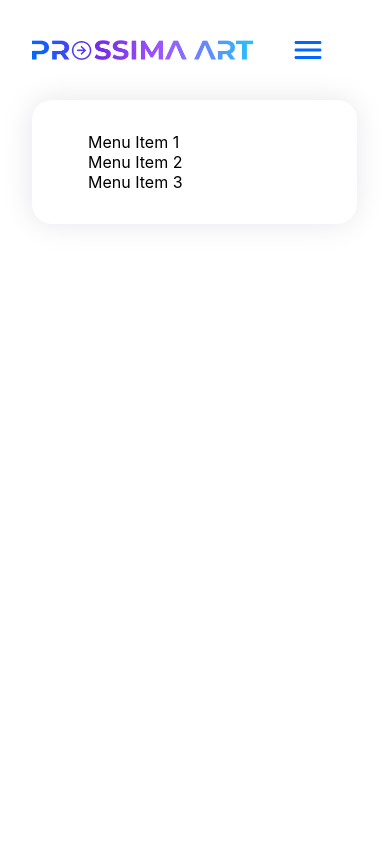
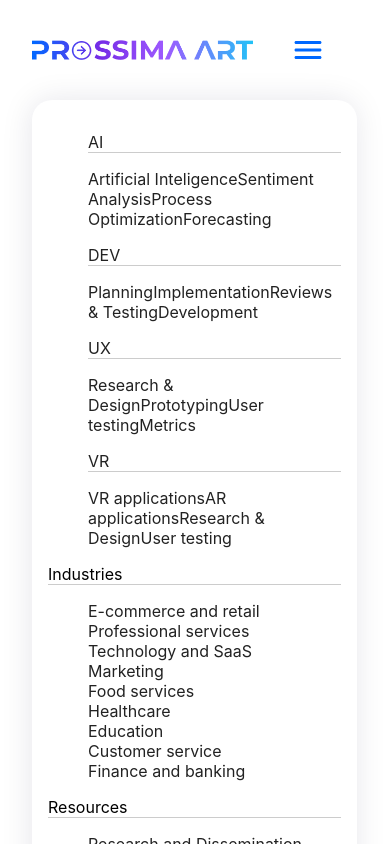
Before and after one commit to alanny-design/header-flyout-menu, a React (Create React App) app: page / in a window 390 px wide. Both pictures are taken after a click on the item 305 px from the left and 50 px from the top of the page. Shown: the top 844 px of the page. Built offline with nearby package versions, Linux system fonts and the light colour scheme.

Commit message:
feat(mobile): adds rendering functions to the mobile menu

```diff
--- a/src/App.css
+++ b/src/App.css
@@ -185,4 +185,6 @@
     display: none;
   }
 }
-/* Media Queries */
+.title-mobile {
+  border-bottom: 1px solid #ccc;
+}
--- a/src/App.js
+++ b/src/App.js
@@ -123,13 +123,31 @@
   const refIndustries = useRef();
   const refResources = useRef();
 
+  const refMobileMenu = useRef();
+  const [tamanhoTela, setTamanhoTela] = useState(window.innerWidth);
+
+  useEffect(() => {
+    function handleResize() {
+      setTamanhoTela(window.innerWidth);
+    }
+
+    window.addEventListener('resize', handleResize);
+
+    return () => {
+      window.removeEventListener('resize', handleResize);
+    };
+  }, []);
+
+  const isMobile = tamanhoTela <= 768;
+
   useEffect(() => {
     const handleClickOutside = (event) => {
       if (
-        !refSolutions.current.contains(event.target) &&
-        !refIndustries.current.contains(event.target) &&
-        !refResources.current.contains(event.target) &&
-        !document.querySelector('.navbar-menu').contains(event.target)
+        !refSolutions.current?.contains(event.target) &&
+        !refIndustries.current?.contains(event.target) &&
+        !refResources.current?.contains(event.target) &&
+        !refMobileMenu.current?.contains(event.target) &&
+        !(isMobile && document.querySelector('.hamburger-menu').contains(event.target))
       ) {
         setIsOpenSolutions(false);
         setIsOpenIndustries(false);
@@ -142,16 +160,14 @@
     return () => {
       document.removeEventListener("mousedown", handleClickOutside);
     };
-  }, [refSolutions, refIndustries, refResources]);
-
-
+  }, [refSolutions, refIndustries, refResources, refMobileMenu, isMobile]);
 
   return (
     <nav className="navbar">
       <div className="navbar-logo">
         <img src={Logo} alt="Logo" />
       </div>
-
+      {!isMobile &&
         <ul className={`navbar-menu ${isOpenSolutions ? "navbar-menu-open" : ""}`}>
           <li className="navbar-menu-item" onClick={toggleMenuSolutions}>
             {NavList.Solutions[0].name}
@@ -162,10 +178,9 @@
           <li className="navbar-menu-item" onClick={toggleMenuResourses}>
             {NavList.Solutions[2].name}
           </li>
-      </ul>
+        </ul>}
       <button className="navbar-contact-btn">Contact</button>
 
-      {/* Float Menu SOLUTIONS*/}
       <div
         ref={refSolutions}
         className={`navbar-flyout-menu ${isOpenSolutions ? "navbar-flyout-menu-open" : ""
@@ -174,35 +189,13 @@
         <ul>
           <li
             className="adjustment"
-          // onClick={() => {
-          //   setIsOpenSolutions(false);
-          // }}
           >
             {NavList.Solutions.map((item) => (
-              <a href={item.href} target="_blank" key={item.name} className="d-flex flex-row" style={{ textDecoration: "none", color: "#222" }}>
-                <div>
-                  <item.icon aria-hidden="true" />
-                </div>
-                <div className="mx-auto">
-                  <p className="d-flex flex-row justify-content-start">
-                    {item.description[0]}
-                  </p>
-                  <p className="d-flex flex-row justify-content-start">
-                    {item.description[1]}
-                  </p>
-                  <p className="d-flex flex-row justify-content-start">
-                    {item.description[2]}
-                  </p>
-                  <p className="d-flex flex-row justify-content-start">
-                    {item.description[3]}
-                  </p>
-                </div>
-              </a>
+              <a href={item.href} target="_blank" key={item.name} className="d-flex flex-row" style={{ textDecoration: "none", color: "#222" }}> <div> <item.icon aria-hidden="true" /> </div> <div className="mx-auto"> <p className="d-flex flex-row justify-content-start"> {item.description[0]} </p> <p className="d-flex flex-row justify-content-start"> {item.description[1]} </p> <p className="d-flex flex-row justify-content-start"> {item.description[2]} </p> <p className="d-flex flex-row justify-content-start"> {item.description[3]} </p> </div> </a>
             ))}
           </li>
         </ul>
       </div>
-      {/* Float Menu INDUSTRIES*/}
       <div
         ref={refIndustries}
         className={`navbar-flyout-menu ${isOpenIndustries ? "navbar-flyout-menu-open" : ""
@@ -224,7 +217,6 @@
           </li>
         </ul>
       </div>
-      {/* Float Menu Resourses*/}
       <div style={{ height: "auto", width: "auto", textDecoration: "none" }}
         ref={refResources}
         className={`navbar-flyout-menu ${isOpenResourses ? "navbar-flyout-menu-open" : ""
@@ -251,39 +243,57 @@
           </li>
         </ul>
       </div>
-      {/* Hamburger Menu */}
       <ul className={`hamburger-menu ${isShow ? "hamburger-menu-open" : ""}`}>
         <li className="hamburger-menu-item" onClick={showMenu}>
           <HamburgerIcon />
         </li>
       </ul>
-
       <div
+        ref={refMobileMenu}
         className={`navbar-show-menu ${isShow ? "navbar-show-menu-open" : ""}`}
       >
+        {isMobile && (
           <ul>
-          <li
-            onClick={() => {
-              setIsShow(false);
-            }}
-          >
-            Menu Item 1
+            {NavList.Solutions.map((item) => (
+              <li key={item.id}>
+                <a href={item.href} style={{ textDecoration: "none", color: "#222" }}>
+                  <p className="title-mobile">{item.id.toLocaleUpperCase()}</p>
+                  <span>{item.description}</span>
+                </a>
               </li>
-          <li
-            onClick={() => {
-              setIsShow(false);
-            }}
-          >
-            Menu Item 2
+            ))}
+          </ul>
+        )}
+        {isMobile && (
+          <>
+            <p className="title-mobile">{DropDown.Industries}</p>
+            <ul>
+              {NavList.Industries.map((item) => (
+                <li key={item.name}>
+                  <a href={item.href} style={{ textDecoration: "none", color: "#222" }}>
+                    {item.name}
+                  </a>
                 </li>
-          <li
-            onClick={() => {
-              setIsShow(false);
-            }}
-          >
-            Menu Item 3
+              ))}
+            </ul>
+          </>
+        )}
+        {isMobile && (
+          <>
+            <p className="title-mobile">{DropDown.Resources}</p>
+
+            <ul>
+              {NavList.Resources.map((item) => (
+                <li key={item.name}>
+                  <a href={item.href} style={{ textDecoration: "none", color: "#222" }}>
+                    <p>{item.name}</p>
+                    <span>{item.description}</span>
+                  </a>
                 </li>
+              ))}
             </ul>
+          </>
+        )}
       </div>
     </nav>
   );
```
Lines whose indentation alone changed are shown as unchanged.
